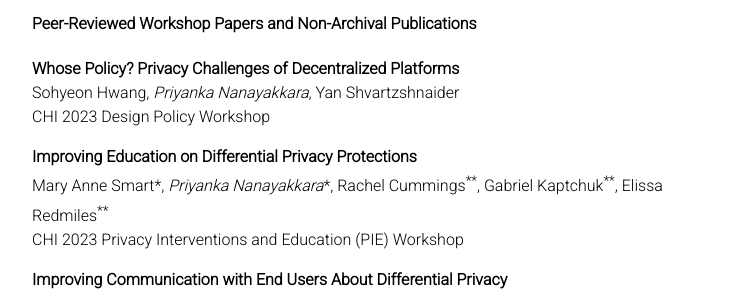
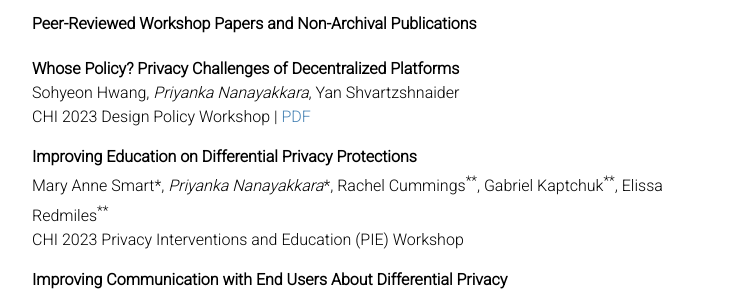
Before and after one commit to priyakalot/priyakalot.github.io, a Jekyll site: the page built from publications.md, in a window 1280 px wide. Shown: the part 1015-1311 px from the top of the page, without its empty margins (258-1007 px from the left). Built offline with Jekyll 4.4.1, drawn with Linux system fonts in a browser that asks for light colours; nearby versions of some CDN libraries; our own code applies the rules of GitHub Pages for plain Markdown files.

Commit message:
add whose policy pdf

```diff
--- a/publications.md
+++ b/publications.md
@@ -39,7 +39,7 @@ AIES 2021 | [PDF](https://arxiv.org/pdf/2105.04760.pdf) | [blog post](https://me
 #### Peer-Reviewed Workshop Papers and Non-Archival Publications
 **Whose Policy? Privacy Challenges of Decentralized Platforms**\
 Sohyeon Hwang, _Priyanka Nanayakkara_, Yan Shvartzshnaider\
-CHI 2023 Design Policy Workshop
+CHI 2023 Design Policy Workshop | [PDF](https://www.sohyeonhwang.com/docs/CHI2023_Workshop_DesignPolicy.pdf)
 
 **Improving Education on Differential Privacy Protections**\
 Mary Anne Smart\*, _Priyanka Nanayakkara_\*, Rachel Cummings<sup>\*\*</sup>, Gabriel Kaptchuk<sup>\*\*</sup>, Elissa Redmiles<sup>\*\*</sup>\
```
